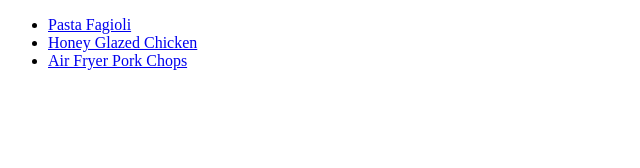
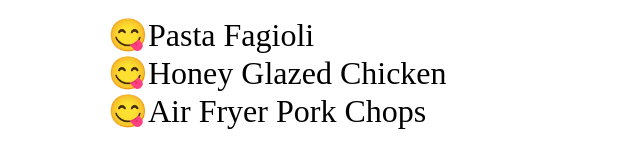
Before and after one commit to Mango0000/odin-recipes, a plain HTML site: page index.html in a window 1280 px wide. Shown: the whole page, without its empty margins (0-640 px from the left). Drawn offline with Linux system fonts and the light colour scheme.

Commit message:
home beautified

```diff
--- /dev/null
+++ b/home.css
@@ -0,0 +1,22 @@
+ul {
+  margin-left: 100px;
+}
+
+li {
+  font-size: 32px;
+  list-style-type: "😋";
+}
+
+li:hover {
+  opacity: 50%;
+}
+
+a {
+  font-size: 32px;
+  text-decoration: none;
+  color: black;
+}
+
+a:hover {
+  opacity: 50%;
+}
--- a/index.html
+++ b/index.html
@@ -5,6 +5,7 @@
   <meta http-equiv="X-UA-Compatible" content="IE=edge">
   <meta name="viewport" content="width=device-width, initial-scale=1.0">
   <title>Home</title>
+  <link rel="stylesheet" href="./home.css">
 </head>
 <body>
   <ul>
```
